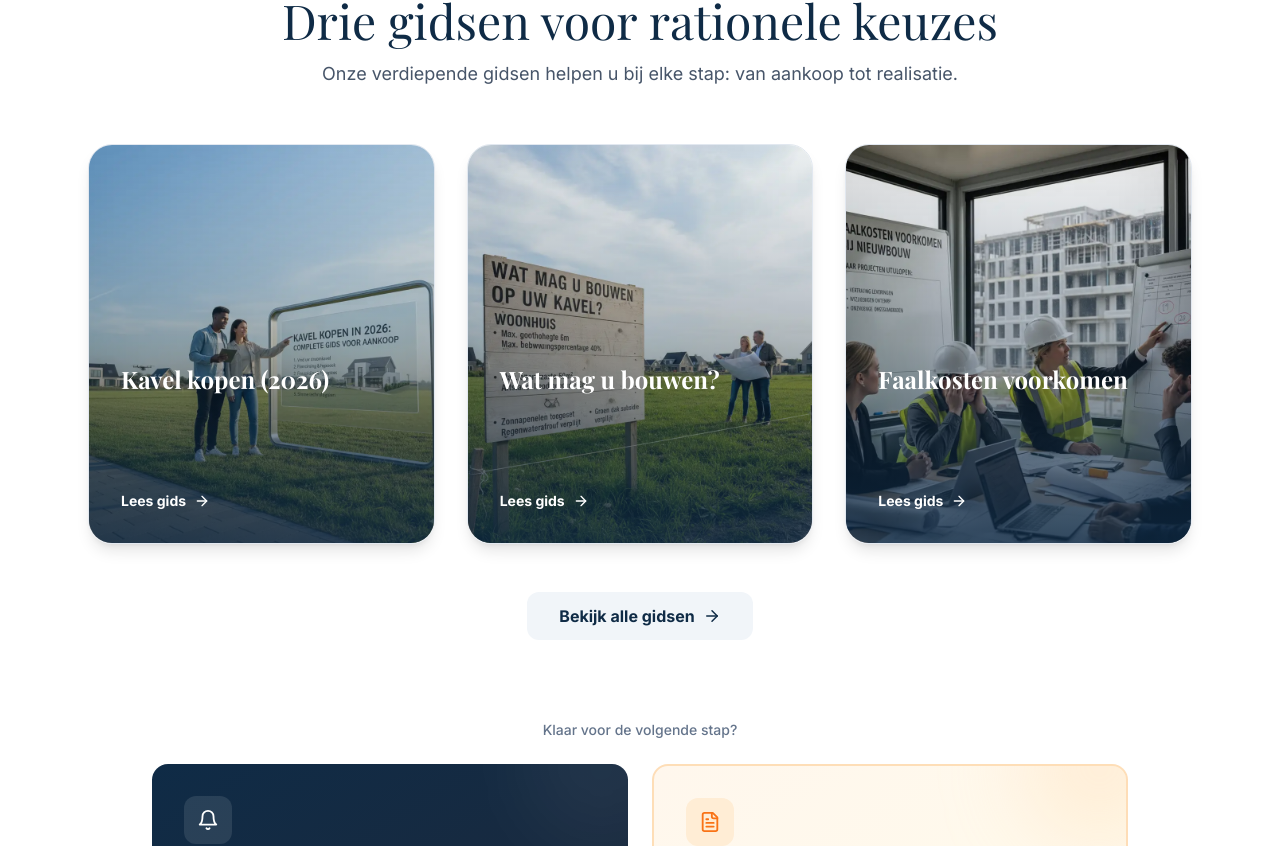
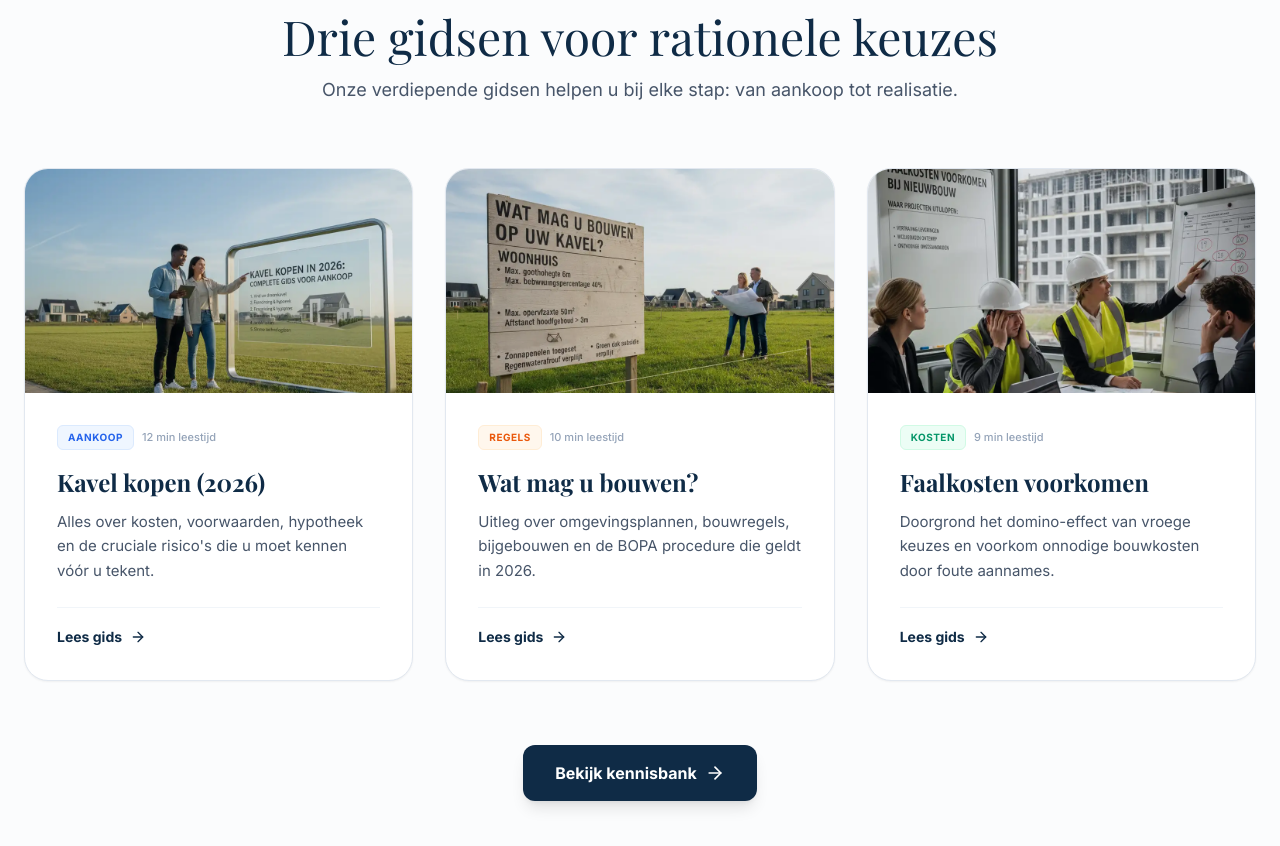
Before and after one commit to cejezed/kavelarchitect, a Next.js app: page / in a window 1280 px wide. Shown: the part 3032-3878 px from the top of the page. Built offline with nearby package versions, Linux system fonts and the light colour scheme; no server answers; a web font is replaced by a local one.

Commit message:
style: redesign landing page guide cards for better aesthetics

```diff
--- a/app/page.tsx
+++ b/app/page.tsx
@@ -354,9 +354,9 @@ export default function Home() {
         </div>
       </section>
 
-      <section className="py-20 bg-white">
-        <div className="max-w-6xl mx-auto px-6">
-          <div className="text-center max-w-3xl mx-auto mb-14">
+      <section className="py-24 bg-slate-50/50">
+        <div className="max-w-7xl mx-auto px-6">
+          <div className="text-center max-w-3xl mx-auto mb-16">
             <h2 className="font-serif text-3xl md:text-5xl text-navy-900 mb-4">
               Drie gidsen voor rationele keuzes
             </h2>
@@ -368,77 +368,108 @@ export default function Home() {
           <div className="grid md:grid-cols-3 gap-8">
             <Link
               href="/gids/kavel-kopen"
-              className="group relative h-[400px] overflow-hidden rounded-3xl border border-slate-200 shadow-lg hover:shadow-2xl transition-all duration-500"
+              className="group bg-white rounded-3xl overflow-hidden border border-slate-200 shadow-sm hover:shadow-xl hover:-translate-y-1 transition-all duration-300 flex flex-col"
             >
+              <div className="relative h-56 overflow-hidden">
                 <Image
                   src="/images/kavel-kopen-in-2026.webp"
                   alt="Kavel kopen"
                   fill
                   className="object-cover transition-transform duration-700 group-hover:scale-110"
                 />
-              <div className="absolute inset-0 bg-gradient-to-t from-navy-900 via-navy-900/40 to-transparent opacity-80 group-hover:opacity-90 transition-opacity" />
-              <div className="absolute inset-0 p-8 flex flex-col justify-end text-white">
-                <h3 className="font-serif text-2xl font-bold mb-3">Kavel kopen (2026)</h3>
-                <p className="text-slate-200 text-sm leading-relaxed mb-4 opacity-0 group-hover:opacity-100 transition-opacity duration-300 transform translate-y-4 group-hover:translate-y-0">
-                  Alles over kosten, voorwaarden, hypotheek en de risico&apos;s die u moet kennen vóór aankoop.
+                <div className="absolute inset-0 bg-navy-900/10 group-hover:bg-transparent transition-colors" />
+              </div>
+              <div className="p-8 flex-1 flex flex-col">
+                <div className="flex items-center gap-2 mb-4">
+                  <span className="px-2.5 py-1 bg-blue-50 text-blue-600 text-[10px] font-bold uppercase tracking-wider rounded-md border border-blue-100">
+                    Aankoop
+                  </span>
+                  <span className="text-[11px] text-slate-400 font-medium">12 min leestijd</span>
+                </div>
+                <h3 className="font-serif text-2xl font-bold text-navy-900 mb-3 group-hover:text-blue-600 transition-colors">Kavel kopen (2026)</h3>
+                <p className="text-slate-600 text-[15px] leading-relaxed mb-6 flex-1">
+                  Alles over kosten, voorwaarden, hypotheek en de cruciale risico&apos;s die u moet kennen vóór u tekent.
                 </p>
-                <span className="inline-flex items-center gap-2 text-white font-bold text-sm">
+                <div className="pt-4 border-t border-slate-100 mt-auto">
+                  <span className="inline-flex items-center gap-2 text-navy-900 font-bold text-sm">
                     Lees gids <ArrowRight size={16} className="transition-transform group-hover:translate-x-1" />
                   </span>
+                </div>
               </div>
             </Link>
 
             <Link
               href="/gids/wat-mag-ik-bouwen"
-              className="group relative h-[400px] overflow-hidden rounded-3xl border border-slate-200 shadow-lg hover:shadow-2xl transition-all duration-500"
+              className="group bg-white rounded-3xl overflow-hidden border border-slate-200 shadow-sm hover:shadow-xl hover:-translate-y-1 transition-all duration-300 flex flex-col"
             >
+              <div className="relative h-56 overflow-hidden">
                 <Image
                   src="/images/wat-mag-u-bouwen.webp"
                   alt="Wat mag ik bouwen"
                   fill
                   className="object-cover transition-transform duration-700 group-hover:scale-110"
                 />
-              <div className="absolute inset-0 bg-gradient-to-t from-navy-900 via-navy-900/40 to-transparent opacity-80 group-hover:opacity-90 transition-opacity" />
-              <div className="absolute inset-0 p-8 flex flex-col justify-end text-white">
-                <h3 className="font-serif text-2xl font-bold mb-3">Wat mag u bouwen?</h3>
-                <p className="text-slate-200 text-sm leading-relaxed mb-4 opacity-0 group-hover:opacity-100 transition-opacity duration-300 transform translate-y-4 group-hover:translate-y-0">
-                  Uitleg over omgevingsplannen, bouwregels, bijgebouwen en de BOPA procedure in 2026.
+                <div className="absolute inset-0 bg-navy-900/10 group-hover:bg-transparent transition-colors" />
+              </div>
+              <div className="p-8 flex-1 flex flex-col">
+                <div className="flex items-center gap-2 mb-4">
+                  <span className="px-2.5 py-1 bg-orange-50 text-orange-600 text-[10px] font-bold uppercase tracking-wider rounded-md border border-orange-100">
+                    Regels
+                  </span>
+                  <span className="text-[11px] text-slate-400 font-medium">10 min leestijd</span>
+                </div>
+                <h3 className="font-serif text-2xl font-bold text-navy-900 mb-3 group-hover:text-blue-600 transition-colors">Wat mag u bouwen?</h3>
+                <p className="text-slate-600 text-[15px] leading-relaxed mb-6 flex-1">
+                  Uitleg over omgevingsplannen, bouwregels, bijgebouwen en de BOPA procedure die geldt in 2026.
                 </p>
-                <span className="inline-flex items-center gap-2 text-white font-bold text-sm">
+                <div className="pt-4 border-t border-slate-100 mt-auto">
+                  <span className="inline-flex items-center gap-2 text-navy-900 font-bold text-sm">
                     Lees gids <ArrowRight size={16} className="transition-transform group-hover:translate-x-1" />
                   </span>
+                </div>
               </div>
             </Link>
 
             <Link
               href="/gids/faalkosten-voorkomen"
-              className="group relative h-[400px] overflow-hidden rounded-3xl border border-slate-200 shadow-lg hover:shadow-2xl transition-all duration-500"
+              className="group bg-white rounded-3xl overflow-hidden border border-slate-200 shadow-sm hover:shadow-xl hover:-translate-y-1 transition-all duration-300 flex flex-col"
             >
+              <div className="relative h-56 overflow-hidden">
                 <Image
                   src="/images/faalkosten-voorkomen-bij-nieuwbouw.webp"
                   alt="Faalkosten voorkomen"
                   fill
                   className="object-cover transition-transform duration-700 group-hover:scale-110"
                 />
-              <div className="absolute inset-0 bg-gradient-to-t from-navy-900 via-navy-900/40 to-transparent opacity-80 group-hover:opacity-90 transition-opacity" />
-              <div className="absolute inset-0 p-8 flex flex-col justify-end text-white">
-                <h3 className="font-serif text-2xl font-bold mb-3">Faalkosten voorkomen</h3>
-                <p className="text-slate-200 text-sm leading-relaxed mb-4 opacity-0 group-hover:opacity-100 transition-opacity duration-300 transform translate-y-4 group-hover:translate-y-0">
-                  Doorgrond het domino-effect van vroege keuzes en voorkom onnodiige bouwkosten.
+                <div className="absolute inset-0 bg-navy-900/10 group-hover:bg-transparent transition-colors" />
+              </div>
+              <div className="p-8 flex-1 flex flex-col">
+                <div className="flex items-center gap-2 mb-4">
+                  <span className="px-2.5 py-1 bg-emerald-50 text-emerald-600 text-[10px] font-bold uppercase tracking-wider rounded-md border border-emerald-100">
+                    Kosten
+                  </span>
+                  <span className="text-[11px] text-slate-400 font-medium">9 min leestijd</span>
+                </div>
+                <h3 className="font-serif text-2xl font-bold text-navy-900 mb-3 group-hover:text-blue-600 transition-colors">Faalkosten voorkomen</h3>
+                <p className="text-slate-600 text-[15px] leading-relaxed mb-6 flex-1">
+                  Doorgrond het domino-effect van vroege keuzes en voorkom onnodige bouwkosten door foute aannames.
                 </p>
-                <span className="inline-flex items-center gap-2 text-white font-bold text-sm">
+                <div className="pt-4 border-t border-slate-100 mt-auto">
+                  <span className="inline-flex items-center gap-2 text-navy-900 font-bold text-sm">
                     Lees gids <ArrowRight size={16} className="transition-transform group-hover:translate-x-1" />
                   </span>
+                </div>
               </div>
             </Link>
           </div>
 
-          <div className="text-center mt-12">
+          <div className="text-center mt-16">
             <Link
               href="/gids"
-              className="inline-flex items-center gap-2 px-8 py-3 bg-slate-100 text-navy-900 font-bold rounded-xl hover:bg-slate-200 transition-colors"
+              className="inline-flex items-center gap-2 px-8 py-4 bg-navy-900 text-white font-bold rounded-xl hover:bg-slate-800 transition-all shadow-lg hover:shadow-xl"
             >
-              Bekijk alle gidsen <ArrowRight size={18} />
+              Bekijk kennisbank
+              <ArrowRight size={20} />
             </Link>
           </div>
         </div>
```
Lines whose indentation alone changed are shown as unchanged.
